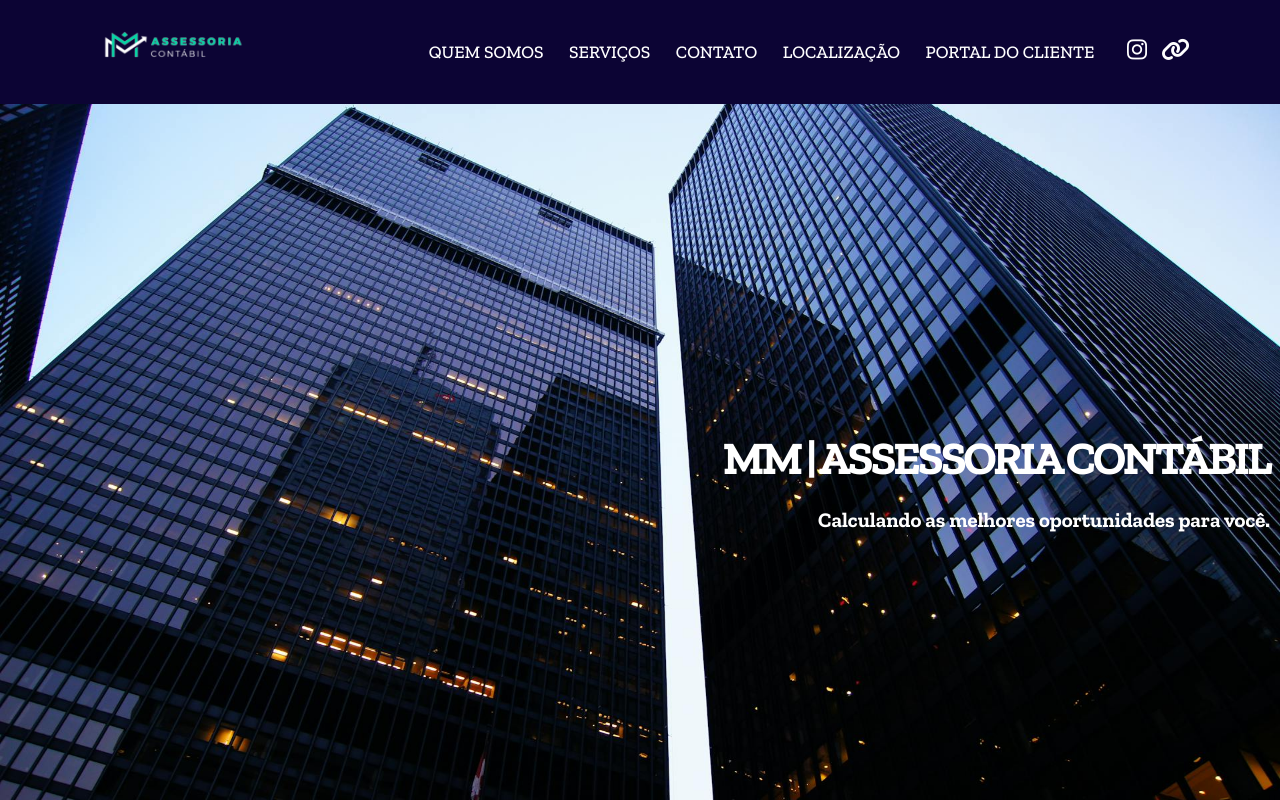
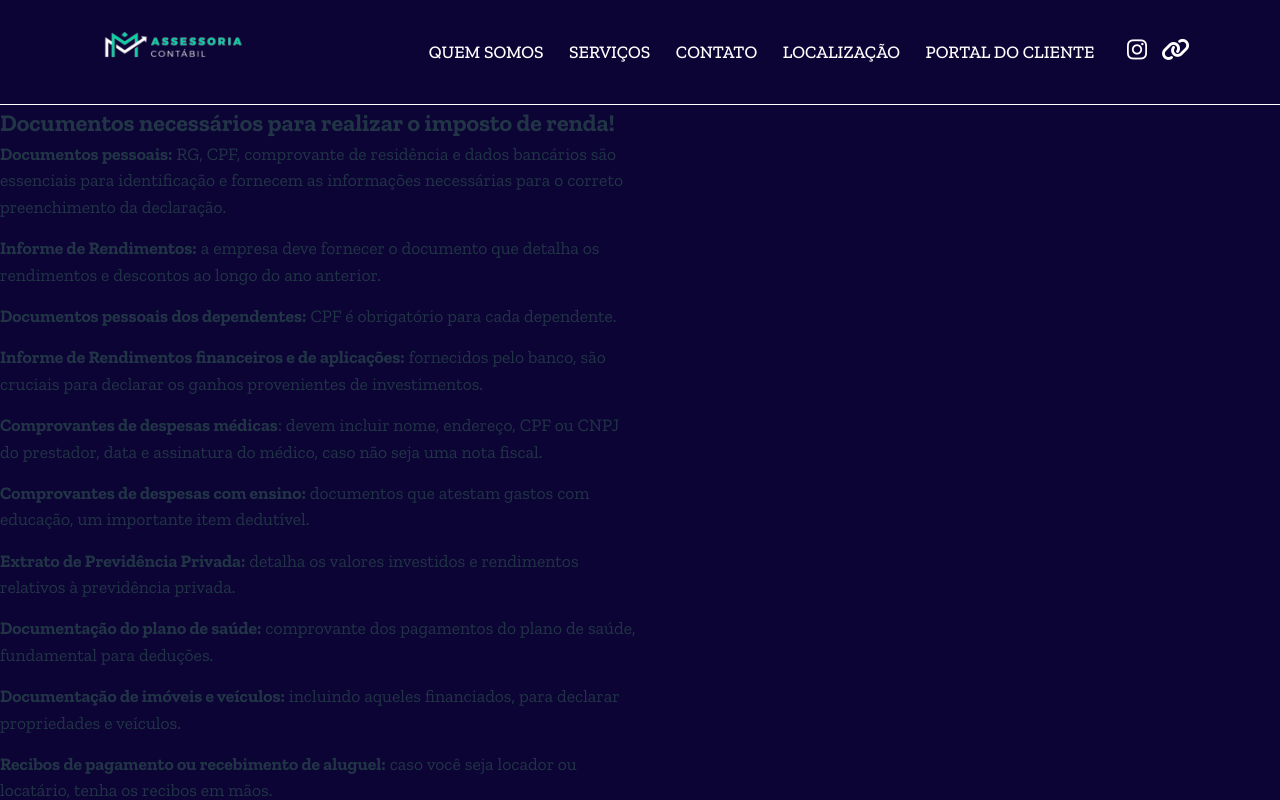
Before and after one commit to mIINguta/mm-contabilidade, a React (Vite) app: page /imposto-renda in a window 1280 px wide. Shown: the top 800 px of the page. Built offline with nearby package versions, Linux system fonts and the light colour scheme.

Commit message:
feat: Section Imposto de Renda

```diff
--- a/index.html
+++ b/index.html
@@ -16,6 +16,7 @@
     <link rel="stylesheet" href="./src/components/styles/CardServico.scss">
     <link rel="stylesheet" href="./src/components/styles/CardContato.scss">
     <link rel="stylesheet" href="./src/components/styles/QuemSomos.scss">
+    <link rel="stylesheet" href="./src/components/styles/SectionImpostoRenda.scss">
     <link rel="icon" type="image/png" href="./src/assets/icones/icon.png"/>
     <link rel="preconnect" href="https://fonts.googleapis.com">
     <link rel="preconnect" href="https://fonts.gstatic.com" crossorigin>
--- a/src/App.tsx
+++ b/src/App.tsx
@@ -1,6 +1,8 @@
 
 import Header from './components/Header'
 import Main from './components/Main'
+import { BrowserRouter, Routes, Route } from "react-router-dom";
+import SectionImpostoRenda from "./components/SectionImpostoRenda";
 
 function App() {
 
@@ -8,6 +10,11 @@ function App() {
   return (
     <>
       <Header/>
+        <BrowserRouter>
+            <Routes>
+              <Route path='/imposto-renda' element={<SectionImpostoRenda/>}/>
+            </Routes>
+        </BrowserRouter>
       <Main/>
     </>
   )
--- a/src/components/Main.tsx
+++ b/src/components/Main.tsx
@@ -4,6 +4,7 @@ import SectionServicos from "./SectionServicos";
 import SectionContatos from "./SectionContatos";
 import SectionLocalizacao from "./SectionLocalizacao";
 import Footer from "./Footer";
+
 
 export default function Main(){
     return(
--- /dev/null
+++ b/src/components/SectionImpostoRenda.tsx
@@ -0,0 +1,27 @@
+export default function SectionImpostoRenda(){
+    return(
+        <>
+            <section className="section-imposto-renda">
+                <h2>Documentos necessários para realizar o imposto de renda!</h2>
+                    <ol>
+                        <li><span>Documentos pessoais:</span> RG, CPF, comprovante de residência e dados bancários são essenciais para identificação e fornecem as informações necessárias para o correto preenchimento da declaração.</li>
+                        <li><span>Informe de Rendimentos:</span> a empresa deve fornecer o documento que detalha os rendimentos e descontos ao longo do ano anterior.</li>
+                        <li><span>Documentos pessoais dos dependentes:</span> CPF é obrigatório para cada dependente.</li>
+                        <li><span>Informe de Rendimentos financeiros e de aplicações:</span> fornecidos pelo banco, são cruciais para declarar os ganhos provenientes de investimentos.</li>
+                        <li><span>Comprovantes de despesas médicas</span>: devem incluir nome, endereço, CPF ou CNPJ do prestador, data e assinatura do médico, caso não seja uma nota fiscal.</li>
+                        <li><span>Comprovantes de despesas com ensino:</span> documentos que atestam gastos com educação, um importante item dedutível.</li>
+                        <li><span>Extrato de Previdência Privada:</span> detalha os valores investidos e rendimentos relativos à previdência privada.</li>
+                        <li><span>Documentação do plano de saúde:</span> comprovante dos pagamentos do plano de saúde, fundamental para deduções.</li>
+                        <li><span>Documentação de imóveis e veículos:</span> incluindo aqueles financiados, para declarar propriedades e veículos.</li>
+                        <li><span>Recibos de pagamento ou recebimento de aluguel:</span> caso você seja locador ou locatário, tenha os recibos em mãos.</li>
+                        <li><span>Recibos de doações</span>: documentação importante para quem realizou ou recebeu doações ao longo do ano.</li>
+                        <li><span>Contrato Social das empresas das quais é sóc</span>io: para quem possui participação em empresas, o contrato social é necessário.</li>
+                        <li><span>Documentação de consórcios contemplados ou não:</span> detalhes sobre consórcios, incluindo se foram contemplados ou não.</li>
+                        <li><span>Extrato do Carnê-Leão (caso autônomo):</span> essencial para autônomos, detalhando os rendimentos ao longo do ano.</li>
+                    </ol>
+            </section>
+
+
+        </>
+    )
+}
--- /dev/null
+++ b/src/components/styles/SectionImpostoRenda.scss
@@ -0,0 +1,24 @@
+.section-imposto-renda{
+    background-color: #0c0434;
+    display: flex;
+    flex-direction: column;
+    justify-content: center;
+    min-height: 100vh;
+    height: auto;
+    border-top: 1px solid #fff;
+
+    ol{
+        display: flex;
+        flex-direction: column;
+        gap: 15px;
+    }
+
+    li{
+        width: 50%;
+        font-size: 1.1em;
+    }
+
+    span{
+        font-weight: bold;
+    }
+}
```
